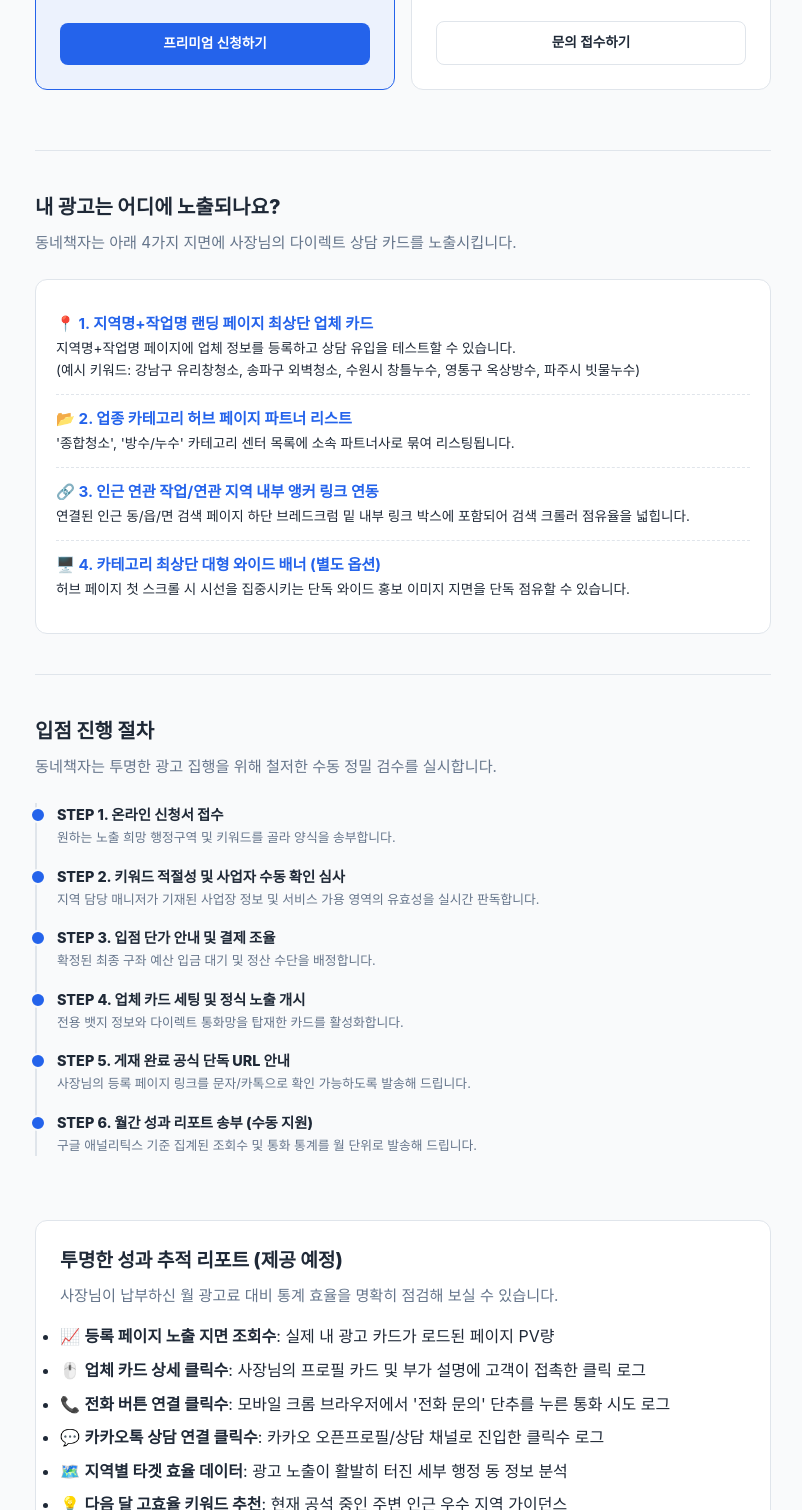
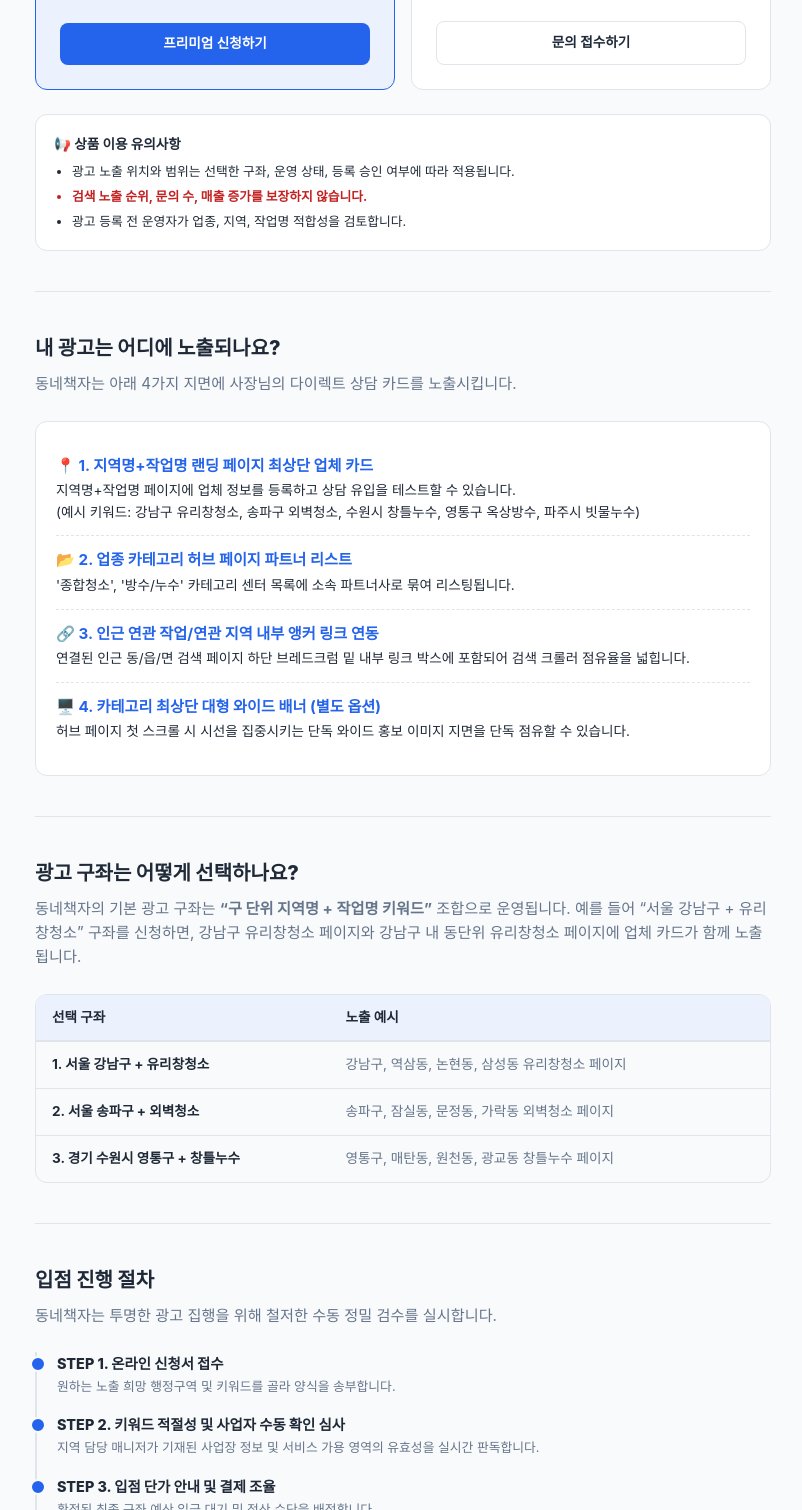
Before and after one commit to wogus5695-ctrl/dongnebook-01, a website built with Vite: page guide.html in a window 1280 px wide. Shown: the part 1290-2800 px from the top of the page, without its empty margins (237-1039 px from the left). Built offline with nearby package versions, Linux system fonts and the light colour scheme.

Commit message:
feat: restructure guide.html structure with ad slot table and refine disclaimer notices

```diff
--- a/guide.html
+++ b/guide.html
@@ -55,6 +55,16 @@
       <div class="pricing-grid" id="guide-products-grid">
         <!-- JS 동적 로딩 -->
       </div>
+
+      <!-- 광고 상품 주의 유의사항 고지 문구 추가 -->
+      <div style="background-color: var(--bg-card); border: 1.5px solid var(--border-color); border-radius: var(--border-radius); padding: 18px; font-size: 0.8rem; line-height: 1.65; color: var(--text-dark); margin-top: 24px;">
+        <h4 style="font-size: 0.85rem; font-weight: bold; color: var(--secondary); margin-bottom: 6px;">📢 상품 이용 유의사항</h4>
+        <ul style="padding-left: 18px; list-style-type: disc; display: flex; flex-direction: column; gap: 4px;">
+          <li>광고 노출 위치와 범위는 선택한 구좌, 운영 상태, 등록 승인 여부에 따라 적용됩니다.</li>
+          <li style="font-weight: 700; color: hsl(0, 70%, 45%);">검색 노출 순위, 문의 수, 매출 증가를 보장하지 않습니다.</li>
+          <li>광고 등록 전 운영자가 업종, 지역, 작업명 적합성을 검토합니다.</li>
+        </ul>
+      </div>
     </section>
 
     <!-- 3. 광고 노출 위치 안내 -->
@@ -88,6 +98,39 @@
             허브 페이지 첫 스크롤 시 시선을 집중시키는 단독 와이드 홍보 이미지 지면을 단독 점유할 수 있습니다.
           </p>
         </div>
+      </div>
+    </section>
+
+    <!-- 광고 구좌 선택 원칙 및 노출 범위 표 -->
+    <section class="section" style="border-top: 1px solid var(--border-color);">
+      <h2 class="section-title" style="font-size: 1.25rem;">광고 구좌는 어떻게 선택하나요?</h2>
+      <p class="section-subtitle" style="margin-bottom: 24px;">
+        동네책자의 기본 광고 구좌는 <strong>“구 단위 지역명 + 작업명 키워드”</strong> 조합으로 운영됩니다. 예를 들어 “서울 강남구 + 유리창청소” 구좌를 신청하면, 강남구 유리창청소 페이지와 강남구 내 동단위 유리창청소 페이지에 업체 카드가 함께 노출됩니다.
+      </p>
+
+      <div style="overflow-x: auto; margin-top: 16px; border: 1.5px solid var(--border-color); border-radius: var(--border-radius);">
+        <table style="width: 100%; border-collapse: collapse; text-align: left; font-size: 0.85rem; line-height: 1.6;">
+          <thead>
+            <tr style="background-color: var(--primary-light); color: var(--secondary); font-weight: bold; border-bottom: 2px solid var(--border-color);">
+              <th style="padding: 12px 16px; width: 40%;">선택 구좌</th>
+              <th style="padding: 12px 16px; width: 60%;">노출 예시</th>
+            </tr>
+          </thead>
+          <tbody>
+            <tr style="border-bottom: 1px solid var(--border-color);">
+              <td style="padding: 12px 16px; font-weight: 700; color: var(--text-dark);">1. 서울 강남구 + 유리창청소</td>
+              <td style="padding: 12px 16px; color: var(--text-muted);">강남구, 역삼동, 논현동, 삼성동 유리창청소 페이지</td>
+            </tr>
+            <tr style="border-bottom: 1px solid var(--border-color);">
+              <td style="padding: 12px 16px; font-weight: 700; color: var(--text-dark);">2. 서울 송파구 + 외벽청소</td>
+              <td style="padding: 12px 16px; color: var(--text-muted);">송파구, 잠실동, 문정동, 가락동 외벽청소 페이지</td>
+            </tr>
+            <tr>
+              <td style="padding: 12px 16px; font-weight: 700; color: var(--text-dark);">3. 경기 수원시 영통구 + 창틀누수</td>
+              <td style="padding: 12px 16px; color: var(--text-muted);">영통구, 매탄동, 원천동, 광교동 창틀누수 페이지</td>
+            </tr>
+          </tbody>
+        </table>
       </div>
     </section>
 
@@ -200,9 +243,9 @@
 
     <!-- 8. 하단 CTA -->
     <section class="section text-center" style="border-top: 1px solid var(--border-color); padding-top: 40px;">
-      <h2 style="font-size: 1.3rem; margin-bottom: 8px;">내 업체가 노출될 선점 키워드를 선점해 보세요</h2>
+      <h2 style="font-size: 1.3rem; margin-bottom: 8px;">내 업체가 노출될 지역과 작업명을 선택해보세요.</h2>
       <p style="font-size: 0.9rem; color: var(--text-muted); margin-bottom: 20px;">인기 지역의 주요 작업 구좌는 먼저 등록하신 사장님이 계실 시 대기 접수로 전환될 수 있습니다.</p>
-      <a href="/apply.html" class="btn btn-accent" style="max-width: 320px; margin: 0 auto; display: block;">입점 신청 상담서 작성하기</a>
+      <a href="/apply.html" class="btn btn-accent" style="max-width: 320px; margin: 0 auto; display: block;">광고 입점 신청하기</a>
     </section>
 
   </main>
@@ -210,7 +253,7 @@
   <!-- 광고주 타겟 전용 모바일 하단 고정 B2B 입점 신청 CTA 바 -->
   <div class="sticky-cta-bar" id="guide-sticky-bar">
     <div class="sticky-cta-container">
-      <a href="/apply.html" class="btn btn-accent sticky-cta-btn" style="flex: 1;">📢 30초 간편 광고 입점 신청하기</a>
+      <a href="/apply.html" class="btn btn-accent sticky-cta-btn" style="flex: 1;">📢 광고 입점 신청하기</a>
     </div>
   </div>
 
```
